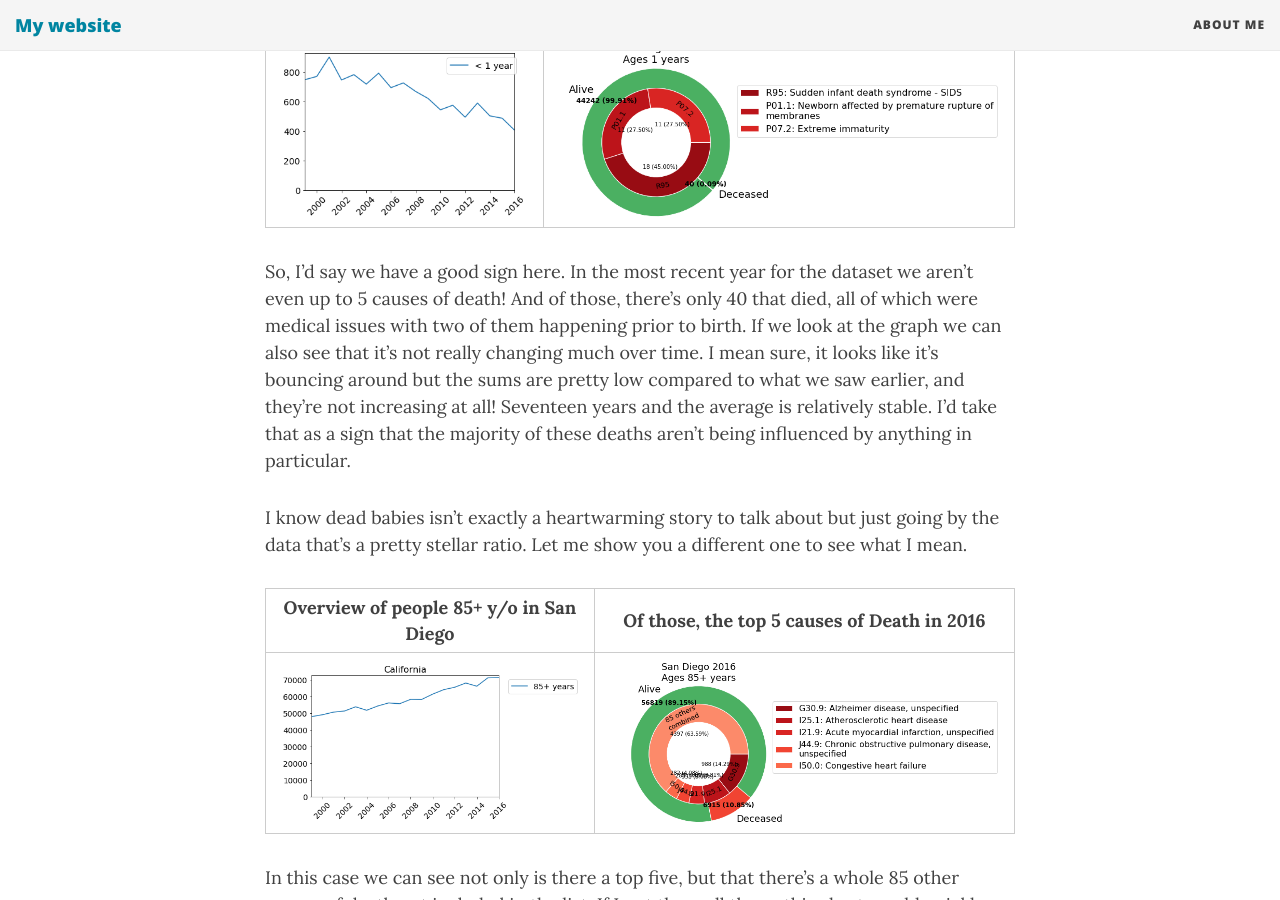
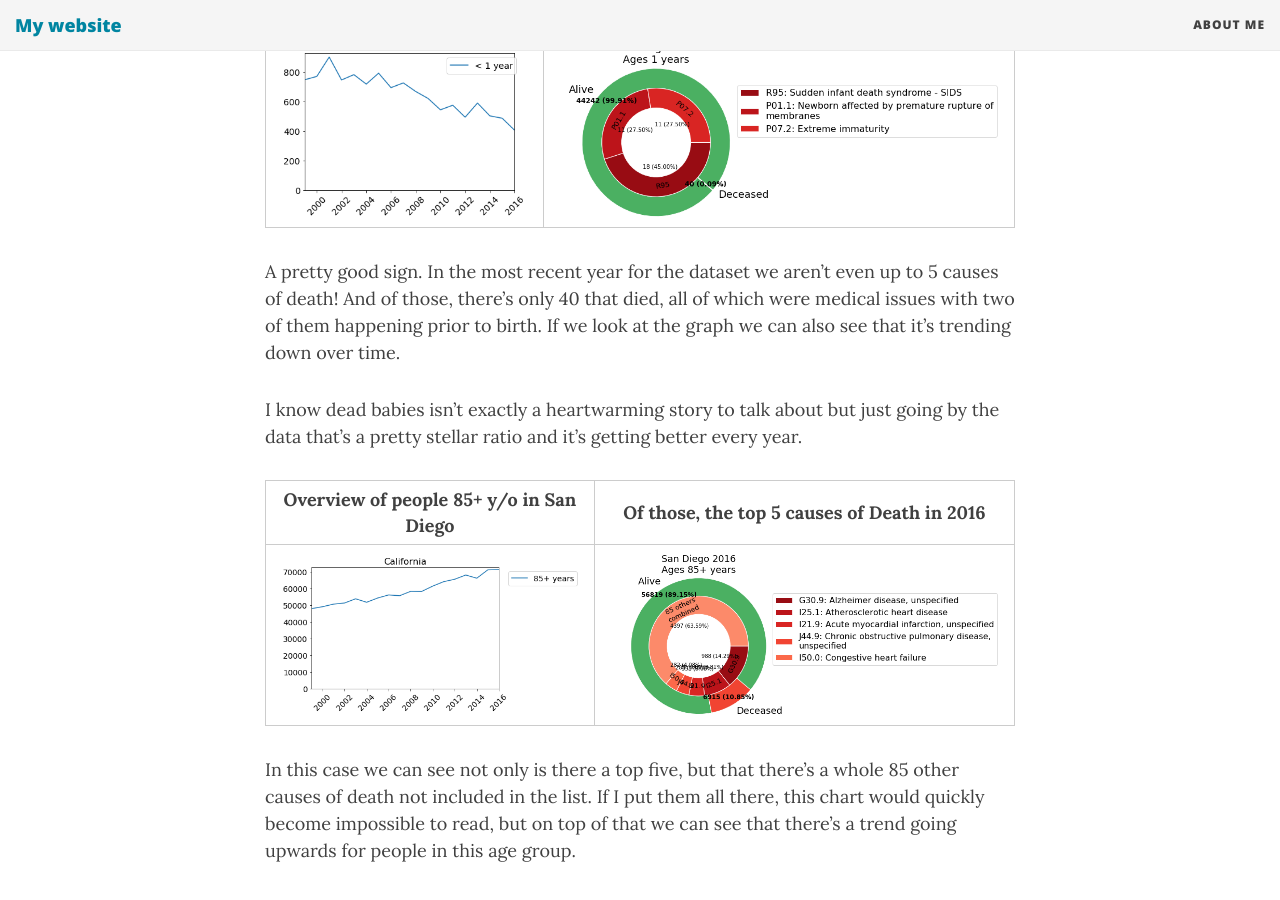
Before and after one commit to JoshuaPMallory/JoshuaPMallory.github.io, a Jekyll site: the page built from _posts/2019-10-24-Lambda-Build-1.md, in a window 1280 px wide and 900 px high, scrolled down 2285 px. Built offline with Jekyll 4.4.1, drawn with Linux system fonts in a browser that asks for light colours; nearby versions of some CDN libraries; some of the changed text lies outside the part shown.

```diff
--- a/_posts/2019-10-24-Lambda-Build-1.md
+++ b/_posts/2019-10-24-Lambda-Build-1.md
@@ -37,9 +37,9 @@
 :-------------------------:|:-------------------------:
  ![Graph_SD_2016_1](/img/Graph_SD_1.png)|![Donut_SD_2016_1](/img/Donut_SD_2016_1.png)
 
-So, I'd say we have a good sign here. In the most recent year for the dataset we aren't even up to 5 causes of death! And of those, there's only 40 that died, all of which were medical issues with two of them happening prior to birth. If we look at the graph we can also see that it's not really changing much over time. I mean sure, it looks like it's bouncing around but the sums are pretty low compared to what we saw earlier, and they're not increasing at all! Seventeen years and the average is relatively stable. I'd take that as a sign that the majority of these deaths aren't being influenced by anything in particular.
+A pretty good sign. In the most recent year for the dataset we aren't even up to 5 causes of death! And of those, there's only 40 that died, all of which were medical issues with two of them happening prior to birth. If we look at the graph we can also see that it's trending down over time.
 
-I know dead babies isn't exactly a heartwarming story to talk about but just going by the data that's a pretty stellar ratio. Let me show you a different one to see what I mean.
+I know dead babies isn't exactly a heartwarming story to talk about but just going by the data that's a pretty stellar ratio and it's getting better every year.
 
 
 Overview of people 85+ y/o in San Diego | Of those, the top 5 causes of Death in 2016
```
Also changed, not shown: other parts of _posts/2019-10-24-Lambda-Build-1.md (+1 -1 lines).
